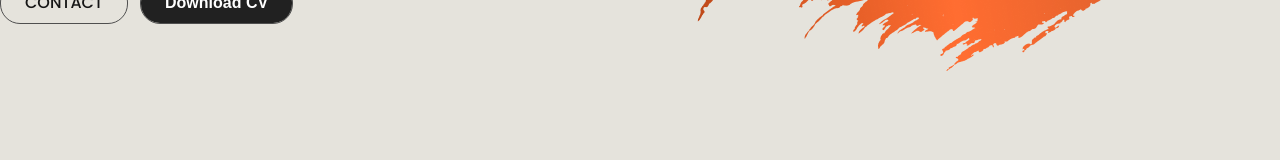
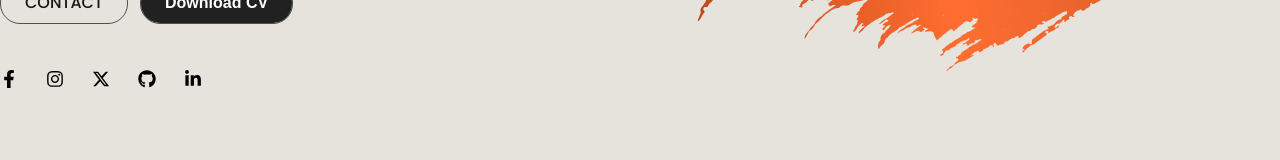
Before and after one commit to Munna-Scriptz/Portfolio, a React (Vite) app: page / in a window 1280 px wide. Shown: the part 508-668 px from the top of the page. Built offline with nearby package versions, Linux system fonts and the light colour scheme; a web font is replaced by a local one.

Commit message:
Social Link Added

```diff
--- a/src/components/Banner.jsx
+++ b/src/components/Banner.jsx
@@ -5,7 +5,12 @@ import PortfolioPic from "../assets/images/PortfolioShape.png"
 // -----Animation Npm
 import { TypeAnimation } from 'react-type-animation';
 import Magnet from './common/Magnet'
-
+// ---------Icons
+import { FaFacebookF } from "react-icons/fa";
+import { FaInstagram } from "react-icons/fa";
+import { FaXTwitter } from "react-icons/fa6";
+import { FaGithub } from "react-icons/fa";
+import { FaLinkedinIn } from "react-icons/fa";
 
 const Banner = () => {
 
@@ -36,15 +41,34 @@ const Banner = () => {
                             />
                         </div>
                         <p className='font-medium font-poppins text-sm text-[#2d2e30be] mt-4 w-[435px]'>Driven by passion and defined by precision, I craft impactful digital experiences with purpose, creativity, and a relentless focus on excellence.</p>
-                        {/* -----Text Button-------ref={btnRef} className="magnetic-btn" onMouseMove={HandleContactHover} onMouseLeave={HandleContactLeave} */}
+                        {/* -----Text Button------- */}
                         <div className='mt-6 flex items-center gap-3'>
-                            <Magnet padding={30} disabled={false} magnetStrength={5}>
+                            <Magnet padding={10} disabled={false} magnetStrength={5}>
                               <Link className='ContactButton font-poppins font-medium text-base text-Primary'>CONTACT</Link>
                             </Magnet>
-                            <Magnet padding={30} disabled={false} magnetStrength={5}>
+                            <Magnet padding={10} disabled={false} magnetStrength={5}>
                               <Link className='DownloadCv font-poppins font-medium text-base text-Primary'>
                                   <span>Download CV</span>
                               </Link>
+                            </Magnet>
+                        </div>
+                        {/* -----Social Media Button------- */}
+
+                        <div className='mt-10 flex items-center gap-7'>
+                            <Magnet padding={20} disabled={false} magnetStrength={2}>
+                              <Link><FaFacebookF className='text-[18px]'/></Link>
+                            </Magnet>
+                            <Magnet padding={20} disabled={false} magnetStrength={2}>
+                              <Link><FaInstagram className='text-[18px]'/></Link>
+                            </Magnet>
+                            <Magnet padding={20} disabled={false} magnetStrength={2}>
+                              <Link><FaXTwitter className='text-[18px]'/></Link>
+                            </Magnet>
+                            <Magnet padding={20} disabled={false} magnetStrength={2}>
+                              <Link><FaGithub className='text-[18px]'/></Link>
+                            </Magnet>
+                            <Magnet padding={20} disabled={false} magnetStrength={2}>
+                              <Link><FaLinkedinIn className='text-[18px]'/></Link>
                             </Magnet>
                         </div>
                     </div>
```
